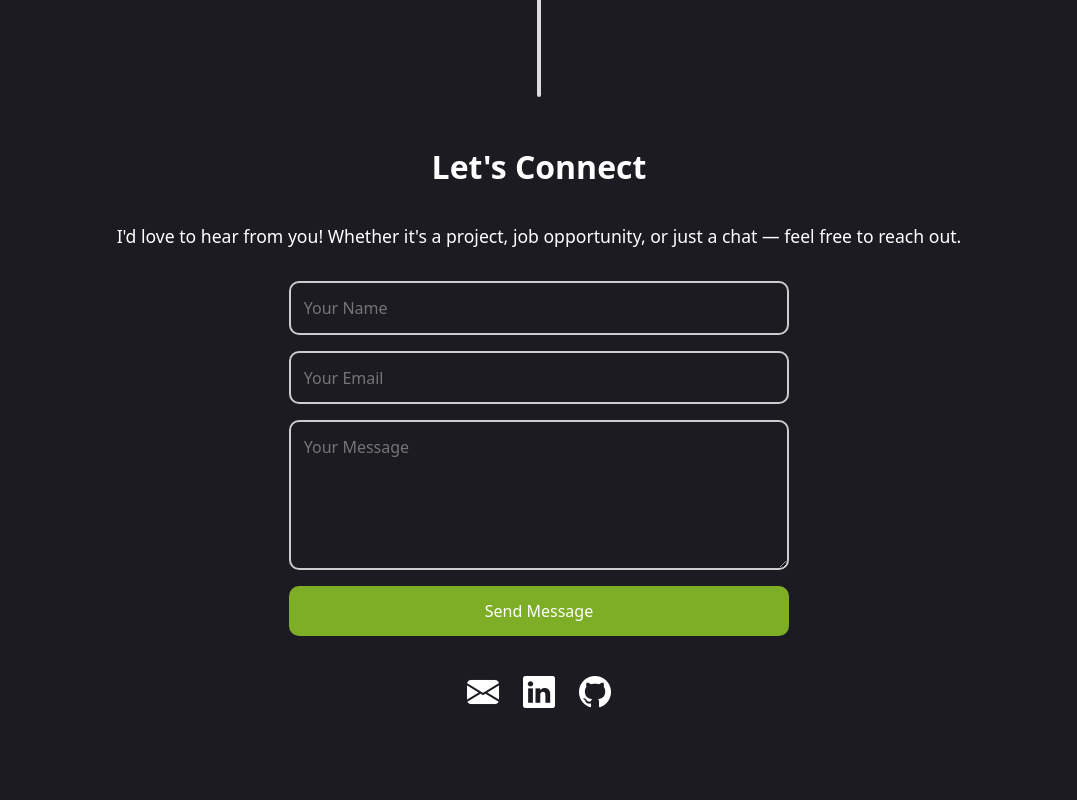
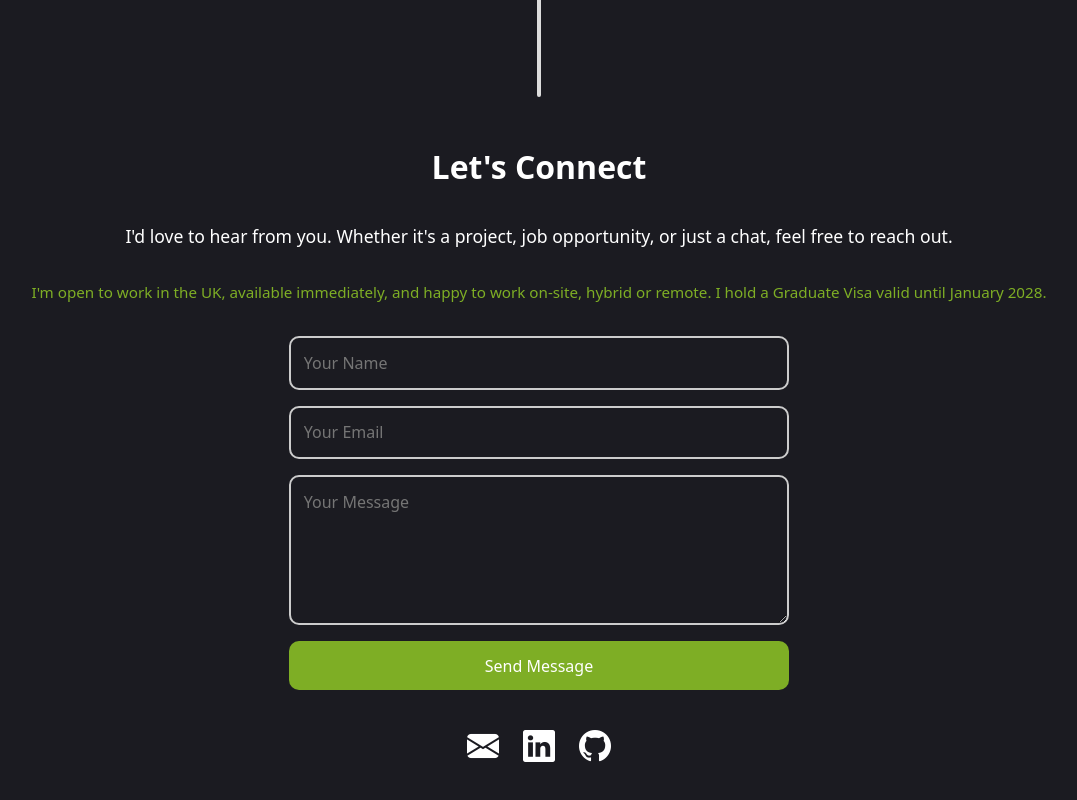
Before and after one commit to Deepuprem2001/DPK.dev, a React (Vite) app: page / in a window 1280 px wide. Shown: the part 4671-5471 px from the top of the page, without its empty margins (101-1178 px from the left). Before the commit the page ends 5435 px from the top, so only its background shows below. Built offline with nearby package versions, Linux system fonts and the light colour scheme.

Commit message:
Add UK availability note to contact section

```diff
--- a/src/css/ContactMe.css
+++ b/src/css/ContactMe.css
@@ -12,6 +12,12 @@
     font-size: 1.1rem;
     margin-bottom: 2rem;
     color: #fff;
+    text-align: center;
+}
+.ContactMeAvailability {
+    font-size: 0.95rem;
+    margin-bottom: 2rem;
+    color: #7eae25;
     text-align: center;
 }
 .ContactMeSection {
--- a/src/sections/ContactMe.jsx
+++ b/src/sections/ContactMe.jsx
@@ -17,11 +17,11 @@ function ContactMe() {
             )
             .then(
                 (result) => {
-                    alert("✅ Message sent successfully!");
+                    alert("Message sent successfully.");
                     form.current.reset();
                 },
                 (error) => {
-                    alert("❌ Failed to send message, please try again.");
+                    alert("Failed to send message, please try again.");
                     console.error(error.text);
                 }
             );
@@ -32,8 +32,12 @@ function ContactMe() {
             <div className="ContactMeHeader">Let's Connect</div>
 
             <p className="ContactMeIntro">
-                I'd love to hear from you! Whether it's a project, job opportunity, or just a chat —
+                I'd love to hear from you. Whether it's a project, job opportunity, or just a chat,
                 feel free to reach out.
+            </p>
+            <p className="ContactMeAvailability">
+                I'm open to work in the UK, available immediately, and happy to work on-site, hybrid or remote.
+                I hold a Graduate Visa valid until January 2028.
             </p>
 
             <div className="ContactMeSection">
```
